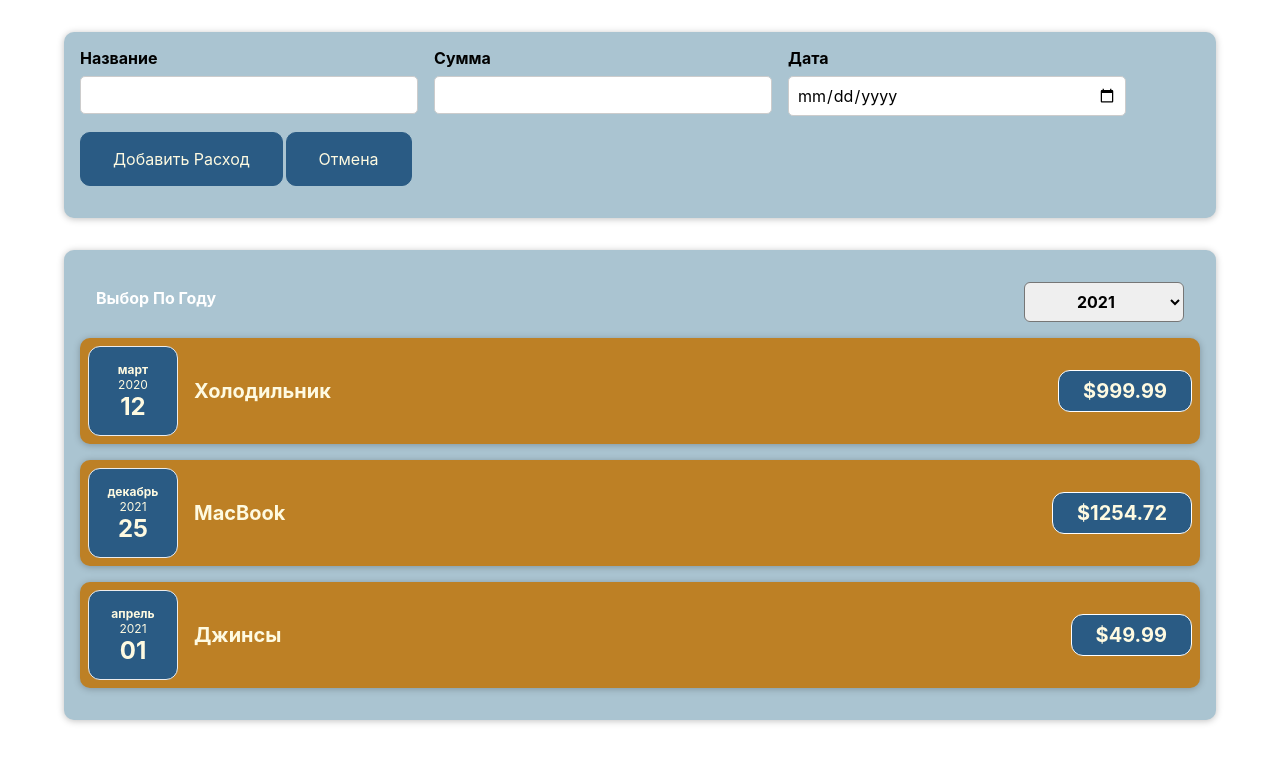
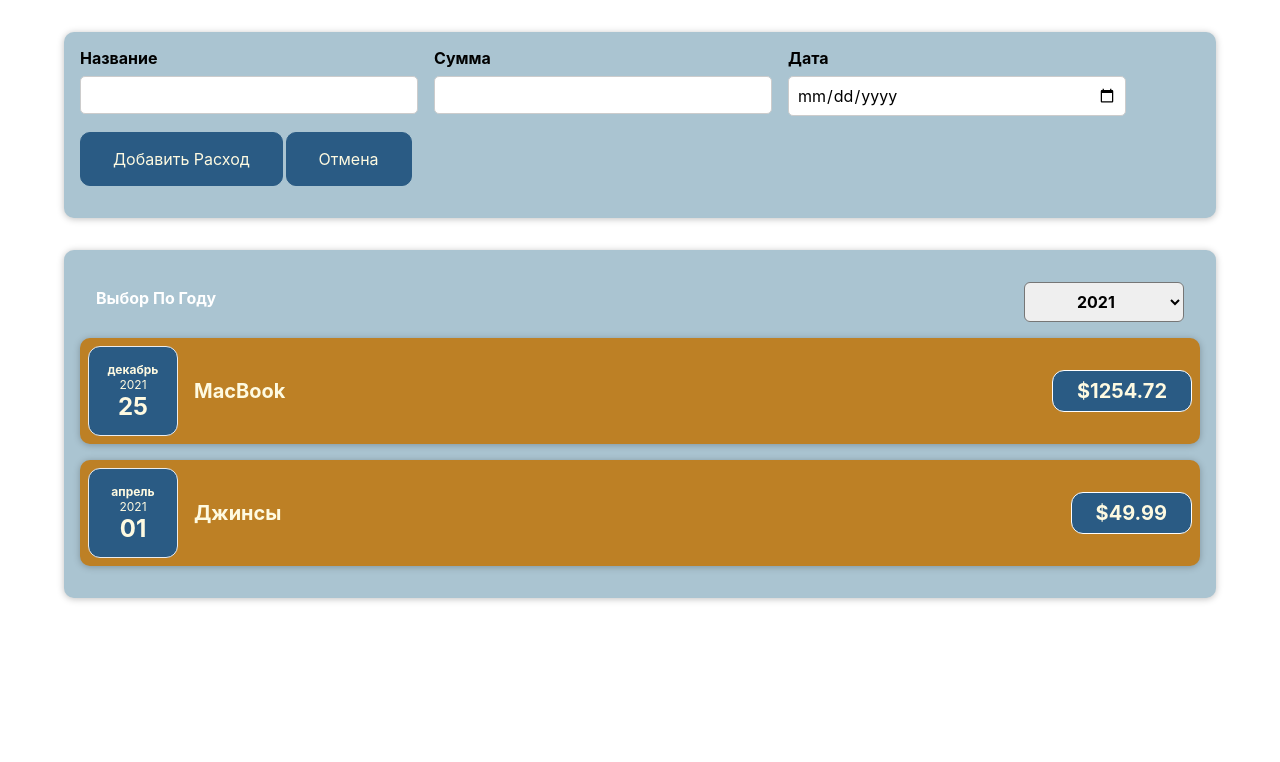
Before and after one commit to w1llow1sp/ReactCostAccounting-step-by-step-, a React (Create React App) app: page / in a window 1280 px wide. Shown: the top 762 px of the page. Built offline with nearby package versions, Linux system fonts and the light colour scheme.

Commit message:
Добавлена фильтрация по году)

```diff
--- a/src/components/Costs/Costs.js
+++ b/src/components/Costs/Costs.js
@@ -11,6 +11,10 @@
         setSelectedYear(year);
     };
 
+    const filtredCosts = props.costs.filter((cost) => {
+        return cost.date.getFullYear().toString() === selectedYear;
+    });
+
     return (
         <div>
             <Card className='costs'>
@@ -18,7 +22,7 @@
                     year={selectedYear}
                     onChangeYear={yearChangeHandler}
                 />
-                {props.costs.map((cost) => (
+                {filtredCosts.map((cost) => (
                     <CostItem
                         key={cost.id}
                         date={cost.date}
```
